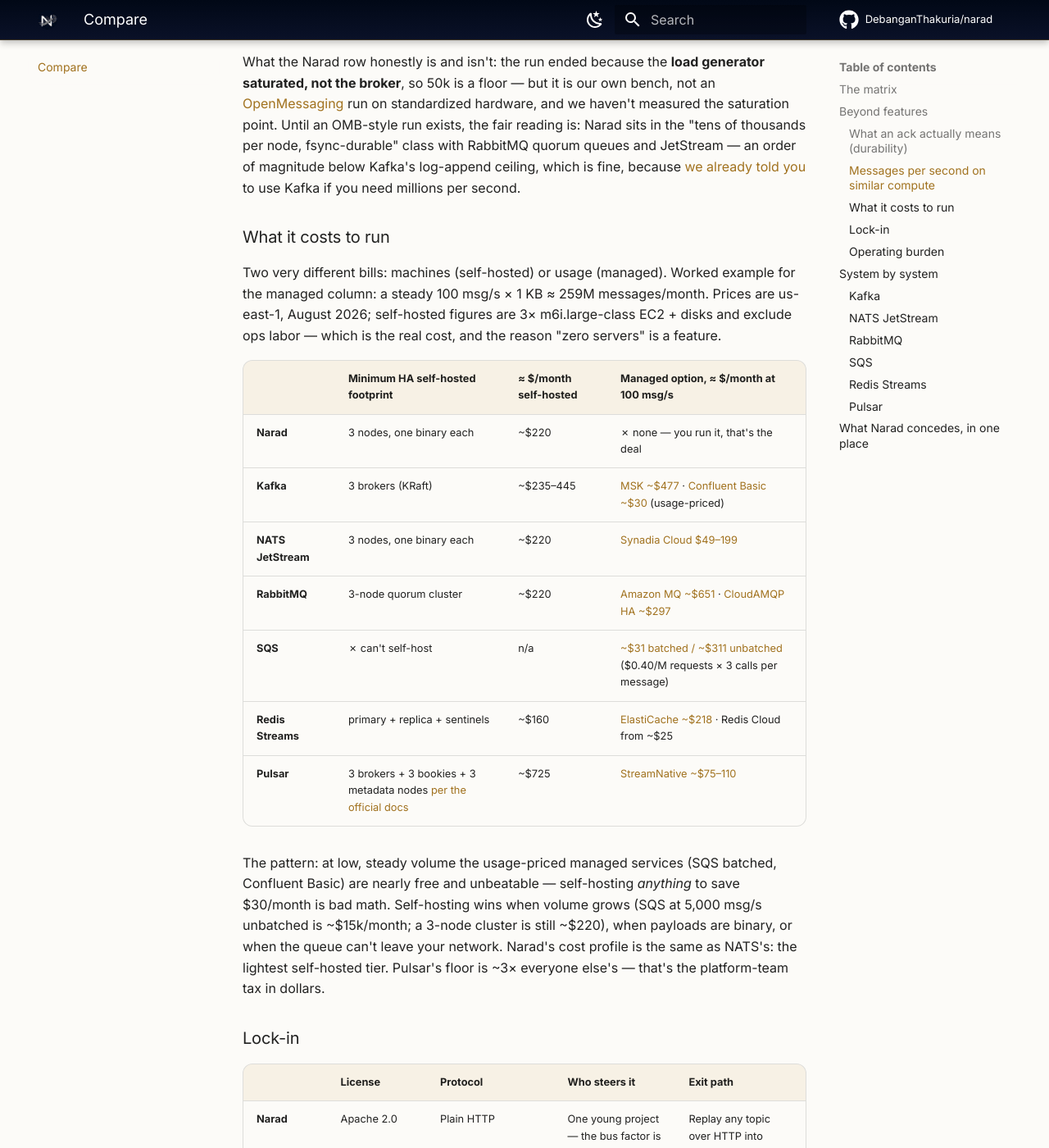
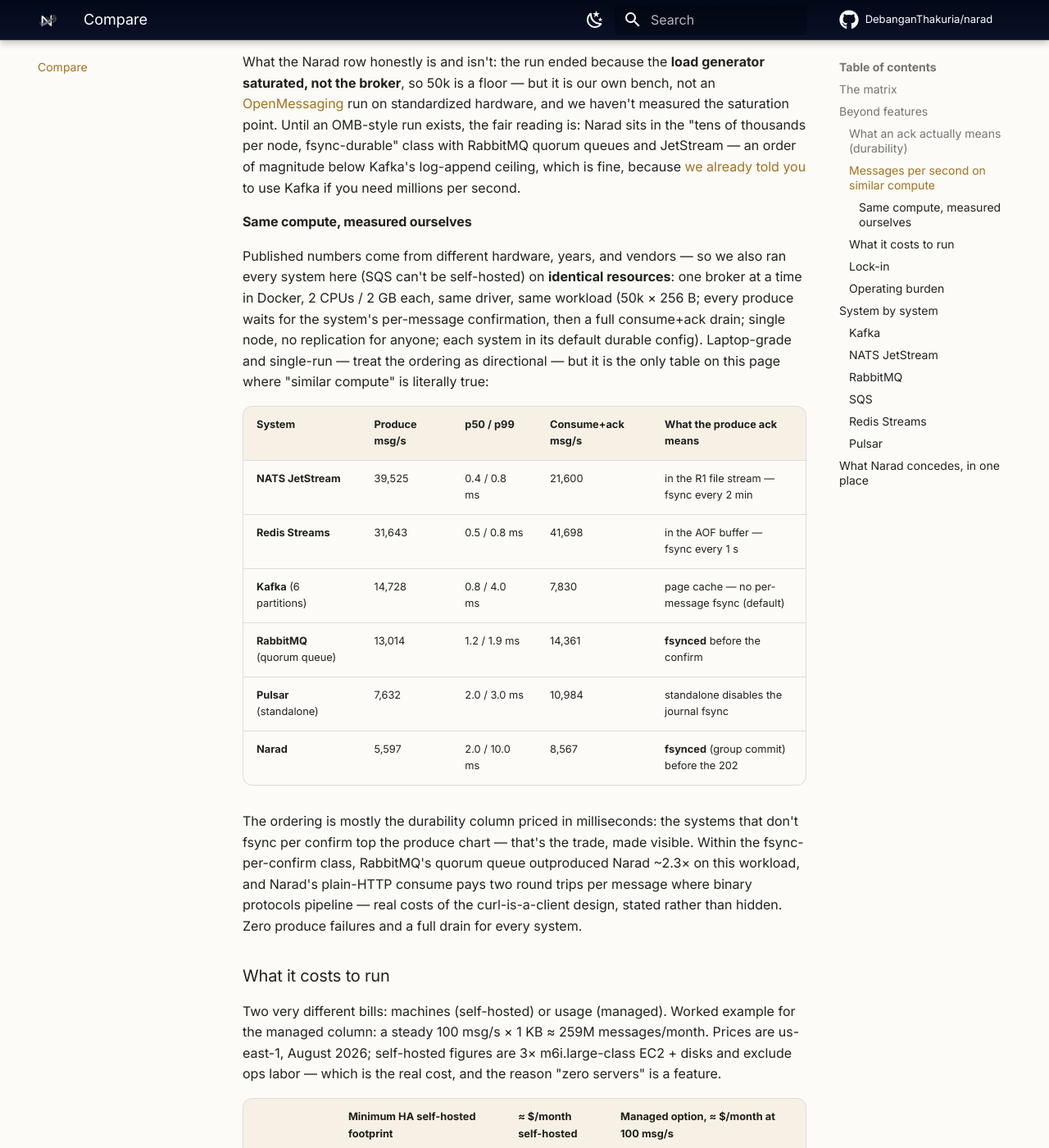
Before and after one commit to DebanganThakuria/narad, an MkDocs documentation site: the page built from docs/compare.md, in a window 1280 px wide and 1400 px high, scrolled down 4514 px. Shown: the whole window at 82% size. Built offline with MkDocs 1.6.1 and Material for MkDocs 9.7.7, drawn with Linux system fonts in a browser that asks for light colours; comment, search, counter and statistics services are not loaded.

Commit message:
Docs: add same-compute shootout results to the compare page
Every self-hostable system on the page, one at a time in Docker at
2 CPUs / 2 GB, identical confirmed-produce + consume+ack workload
(50k x 256B, single node, default durable configs). The durability
column explains the ordering; Narad's fsync-per-confirm and two-RTT
HTTP consume costs are stated plainly.

Co-Authored-By: Claude Fable 5 <noreply@anthropic.com>

```diff
--- a/docs/compare.md
+++ b/docs/compare.md
@@ -56,6 +56,21 @@ Cross-system benchmarks are the least honest genre in infrastructure, so ground
 | **Narad** | [50k msg/s sustained, full produce → consume → ack](operate/scaling-and-recovery.md#measured-capacity) | 3 nodes × 4.5 vCPU | ~3.7k — a floor, not a peak | fsync before ack, single copy, zstd |
 
 What the Narad row honestly is and isn't: the run ended because the **load generator saturated, not the broker**, so 50k is a floor — but it is our own bench, not an [OpenMessaging](https://openmessaging.cloud/docs/benchmarks/) run on standardized hardware, and we haven't measured the saturation point. Until an OMB-style run exists, the fair reading is: Narad sits in the "tens of thousands per node, fsync-durable" class with RabbitMQ quorum queues and JetStream — an order of magnitude below Kafka's log-append ceiling, which is fine, because [we already told you](#kafka) to use Kafka if you need millions per second.
+
+#### Same compute, measured ourselves
+
+Published numbers come from different hardware, years, and vendors — so we also ran every system here (SQS can't be self-hosted) on **identical resources**: one broker at a time in Docker, 2 CPUs / 2 GB each, same driver, same workload (50k × 256 B; every produce waits for the system's per-message confirmation, then a full consume+ack drain; single node, no replication for anyone; each system in its default durable config). Laptop-grade and single-run — treat the ordering as directional — but it is the only table on this page where "similar compute" is literally true:
+
+| System | Produce msg/s | p50 / p99 | Consume+ack msg/s | What the produce ack means |
+|---|---|---|---|---|
+| **NATS JetStream** | 39,525 | 0.4 / 0.8 ms | 21,600 | in the R1 file stream — fsync every 2 min |
+| **Redis Streams** | 31,643 | 0.5 / 0.8 ms | 41,698 | in the AOF buffer — fsync every 1 s |
+| **Kafka** (6 partitions) | 14,728 | 0.8 / 4.0 ms | 7,830 | page cache — no per-message fsync (default) |
+| **RabbitMQ** (quorum queue) | 13,014 | 1.2 / 1.9 ms | 14,361 | **fsynced** before the confirm |
+| **Pulsar** (standalone) | 7,632 | 2.0 / 3.0 ms | 10,984 | standalone disables the journal fsync |
+| **Narad** | 5,597 | 2.0 / 10.0 ms | 8,567 | **fsynced** (group commit) before the 202 |
+
+The ordering is mostly the durability column priced in milliseconds: the systems that don't fsync per confirm top the produce chart — that's the trade, made visible. Within the fsync-per-confirm class, RabbitMQ's quorum queue outproduced Narad ~2.3× on this workload, and Narad's plain-HTTP consume pays two round trips per message where binary protocols pipeline — real costs of the curl-is-a-client design, stated rather than hidden. Zero produce failures and a full drain for every system.
 
 ### What it costs to run
 
```
